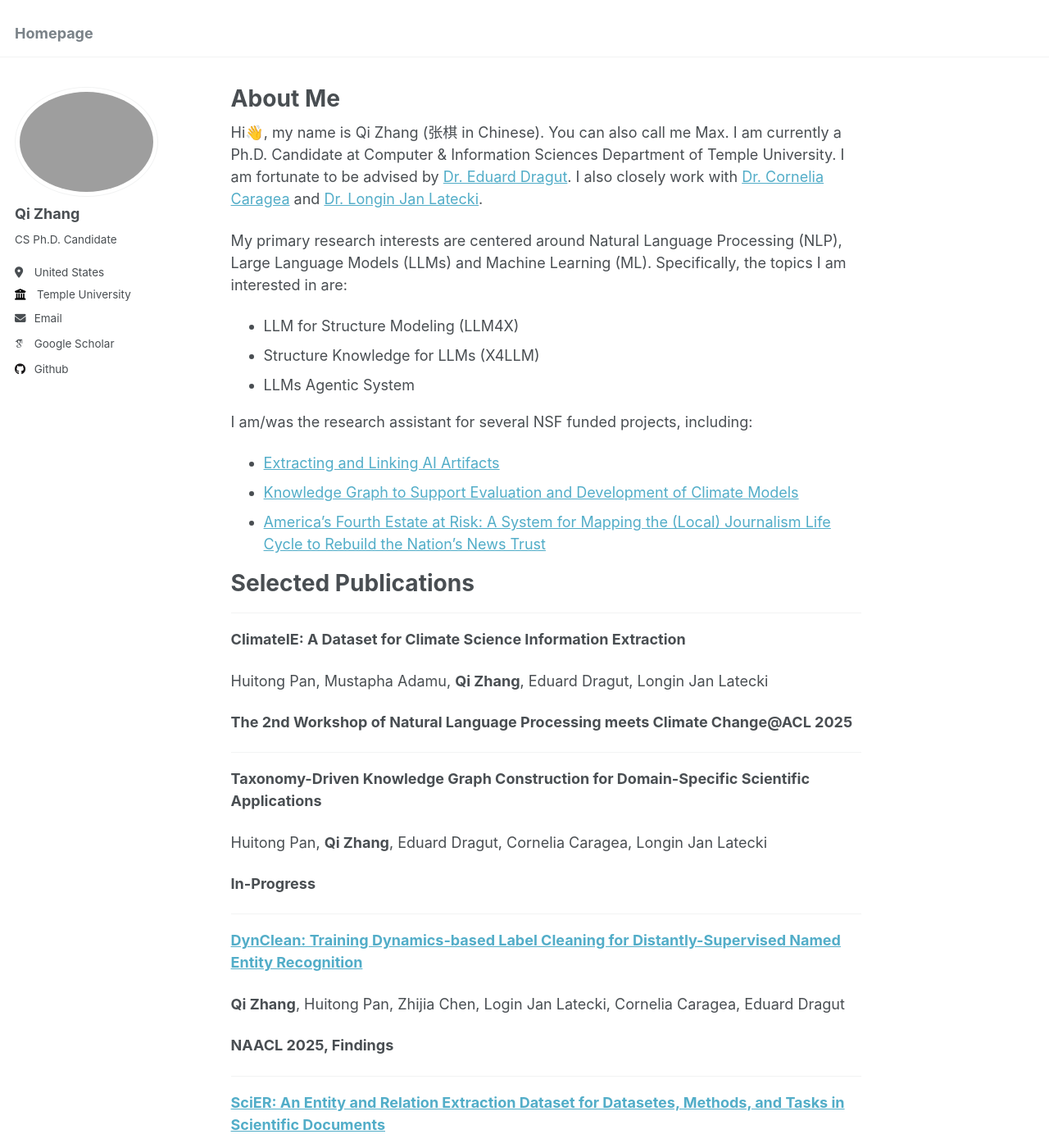
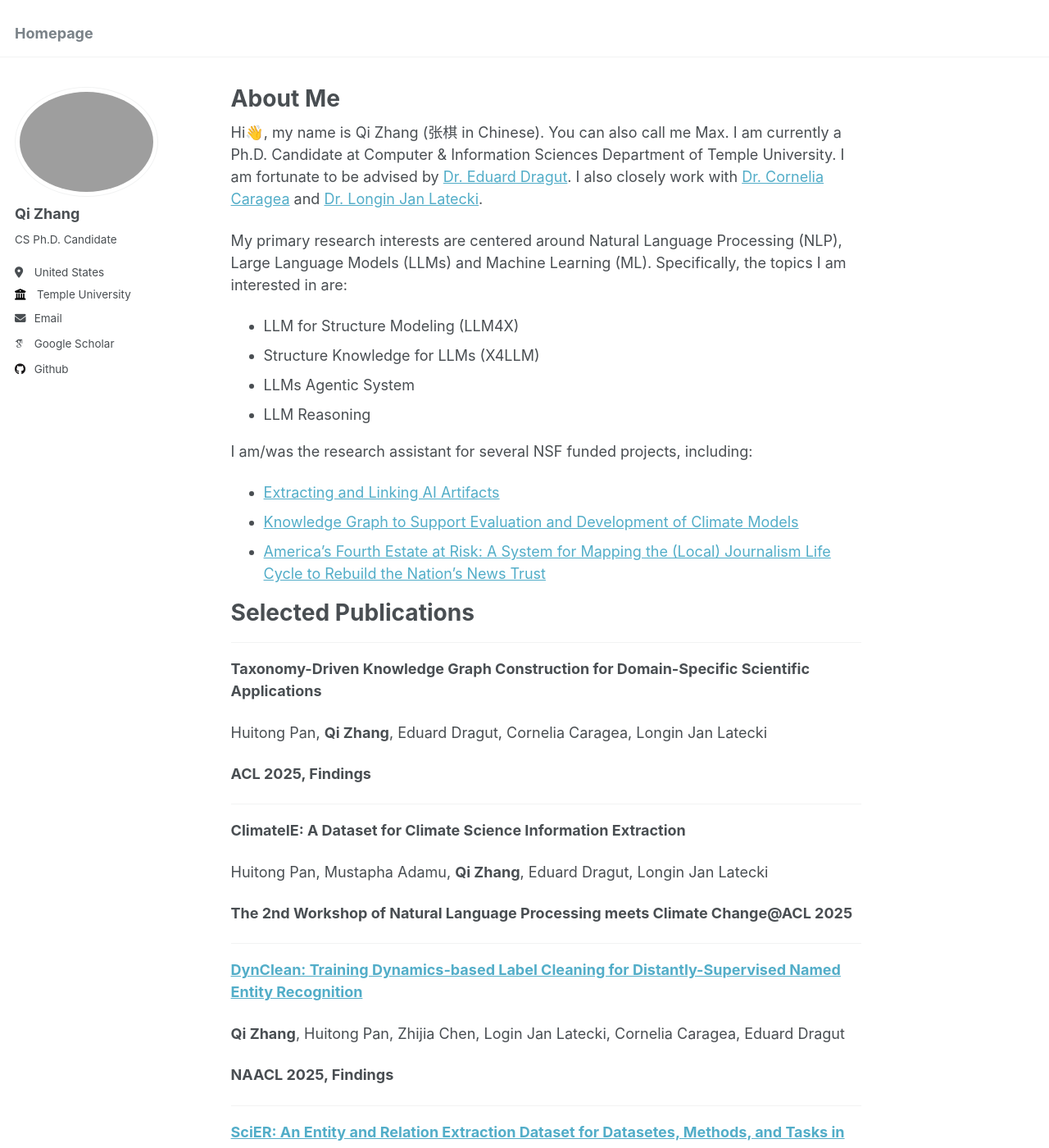
Before and after one commit to edzq/edzq.github.io, a Jekyll site: the page built from _pages/about.md, in a window 1280 px wide and 1400 px high. Shown: the whole window at 82% size. Built offline with Jekyll 4.4.1, drawn with Linux system fonts in a browser that asks for light colours; some web fonts are replaced.

Commit message:
update publications and research interests

```diff
--- a/_pages/about.md
+++ b/_pages/about.md
@@ -15,6 +15,7 @@ Specifically, the topics I am interested in are:
 - LLM for Structure Modeling (LLM4X)
 - Structure Knowledge for LLMs (X4LLM)
 - LLMs Agentic System
+- LLM Reasoning
 
 I am/was the research assistant for several NSF funded projects, including:
 - [Extracting and Linking AI Artifacts](https://www.nsf.gov/awardsearch/showAward?AWD_ID=2107213&HistoricalAwards=false)
@@ -25,6 +26,12 @@ Mapping the (Local) Journalism Life Cycle to Rebuild the Nation's News Trust](ht
 
 # Selected Publications
 
+---
+**Taxonomy-Driven Knowledge Graph Construction for Domain-Specific Scientific Applications**
+
+Huitong Pan, **Qi Zhang**, Eduard Dragut, Cornelia Caragea, Longin Jan Latecki
+
+**ACL 2025, Findings**
 
 ---
 **ClimateIE: A Dataset for Climate Science Information Extraction**
@@ -32,13 +39,6 @@ Mapping the (Local) Journalism Life Cycle to Rebuild the Nation's News Trust](ht
 Huitong Pan, Mustapha Adamu, **Qi Zhang**, Eduard Dragut, Longin Jan Latecki
 
 **The 2nd Workshop of Natural Language Processing meets Climate Change@ACL 2025**
-
----
-**Taxonomy-Driven Knowledge Graph Construction for Domain-Specific Scientific Applications**
-
-Huitong Pan, **Qi Zhang**, Eduard Dragut, Cornelia Caragea, Longin Jan Latecki
-
-**In-Progress**
 
 ---
 **[DynClean: Training Dynamics-based Label Cleaning for Distantly-Supervised Named Entity Recognition](https://arxiv.org/abs/2504.04616)**
```
